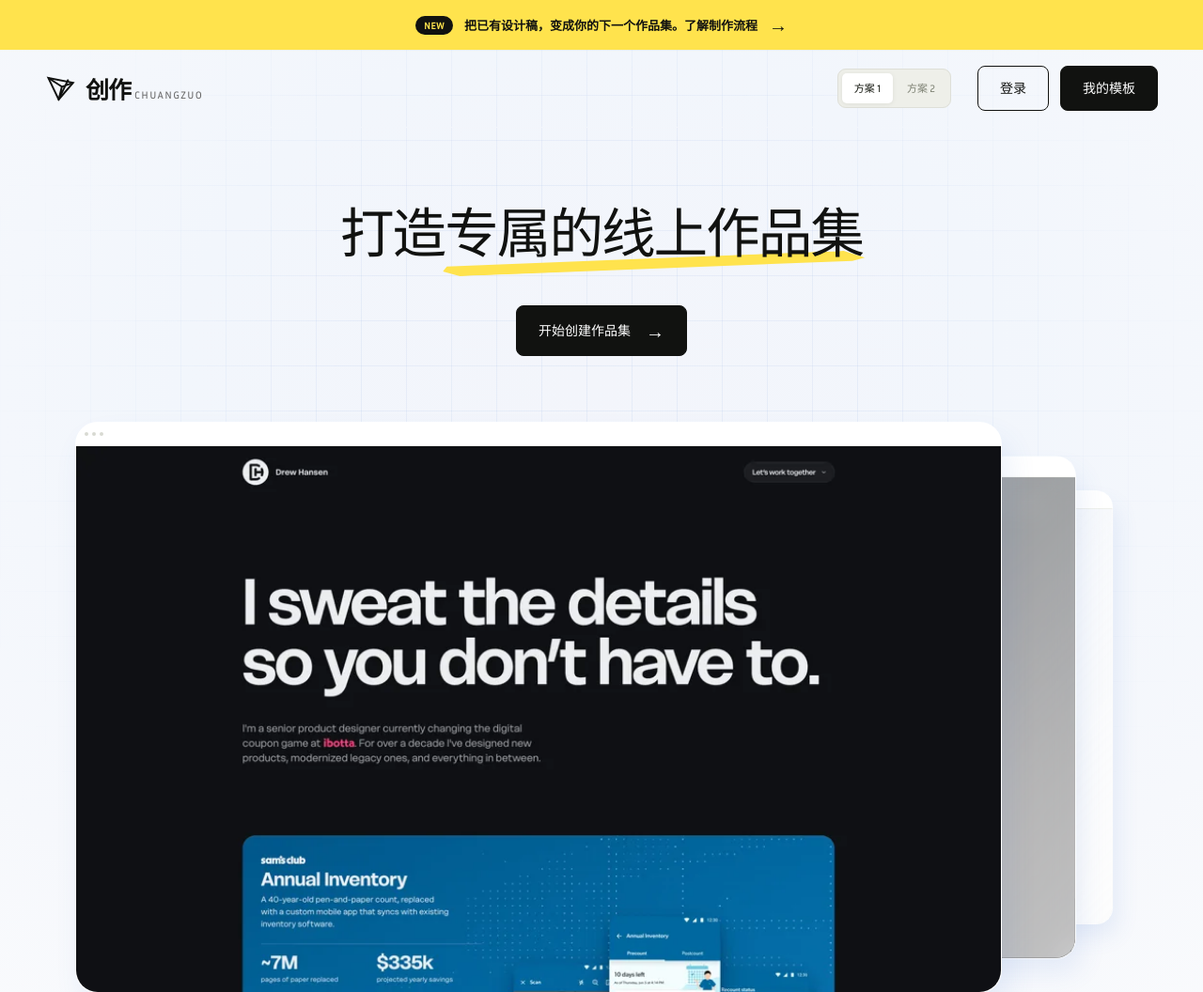
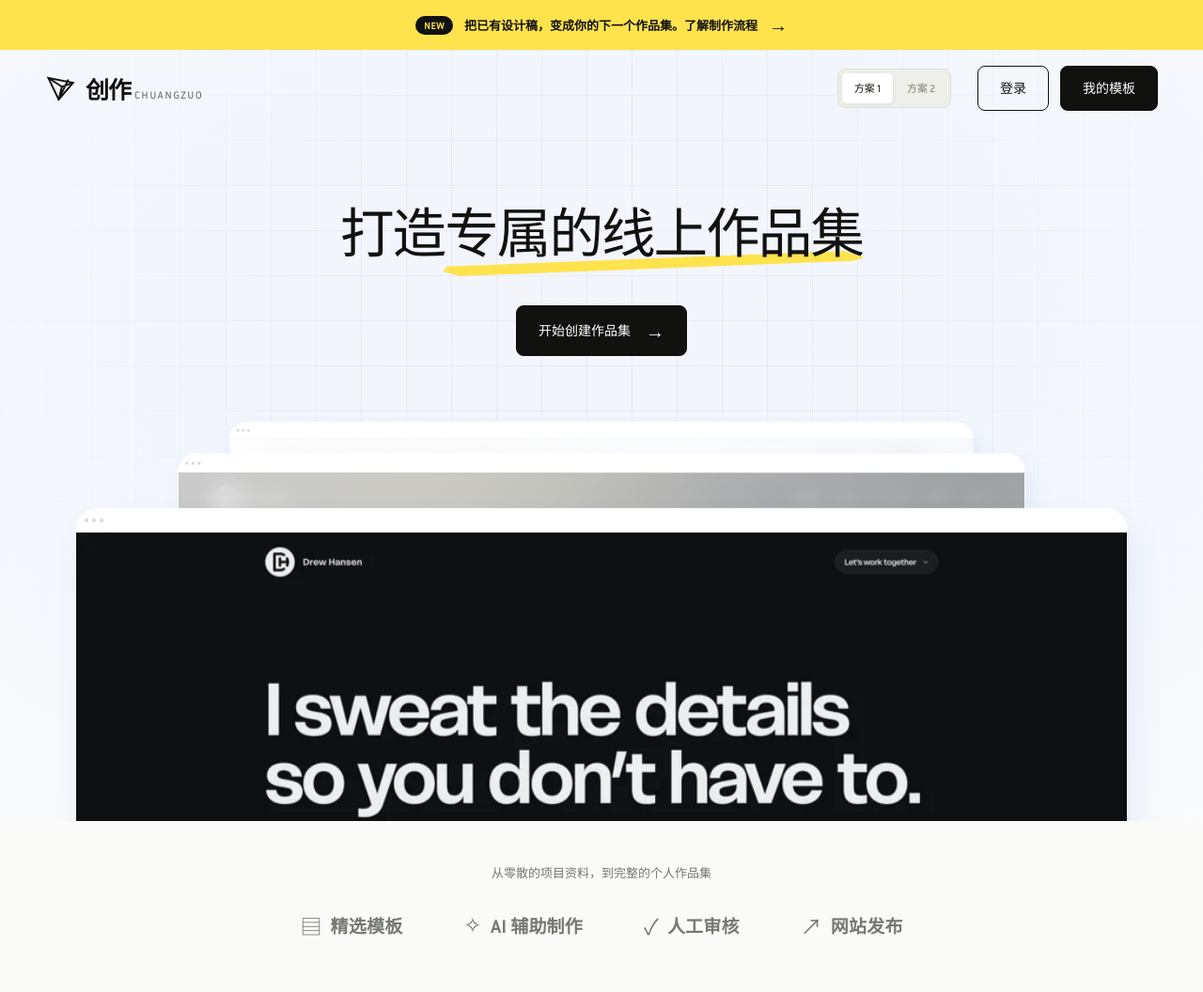
Before and after one commit to lkbDesigner/yepian-template-editor-demo, a website: page portfolio-test/0.design 首页/index.html in a window 1280 px wide. Shown: the top 1056 px of the page at 94% size. Drawn offline with Linux system fonts and the light colour scheme.

Commit message:
Center scheme one layers vertically and crop the lower cover area

```diff
--- a/portfolio-test/0.design 首页/homepage-glass.css
+++ b/portfolio-test/0.design 首页/homepage-glass.css
@@ -185,26 +185,27 @@
 /* Match only the main hero title underline to the announcement yellow. */
 .hero h1 .highlight:after{background:#ffe34d}
 
-/* Scheme 1: a front-facing stack with progressively smaller right-hand layers. */
+/* Scheme 1: centered layers reveal above the front card; crop the lower portion. */
 .hero[data-hero-style=classic] .hero-showcase{
+  --stack-scene-width:min(1120px,calc(100vw - 96px));
   width:calc(100% - 96px);max-width:1120px;left:0;
-  height:auto;aspect-ratio:1.84;margin-top:70px;
-  perspective:none;isolation:isolate;clip-path:none;
+  height:calc(var(--stack-scene-width) * .38);aspect-ratio:auto;margin-top:70px;
+  perspective:none;isolation:isolate;clip-path:inset(-40px -100vw 0 -100vw);
 }
 .hero[data-hero-style=classic] .hero-preview{
-  --stack-x:0%;--stack-scale:1;--lift:0px;
-  display:block;width:88%;height:auto;aspect-ratio:1.62;
-  top:0;left:0;right:auto;translate:0 0;
+  --stack-y:calc(var(--stack-scene-width) * .082);--stack-scale:1;--lift:0px;
+  display:block;width:100%;height:auto;aspect-ratio:1.62;
+  top:0;left:50%;right:auto;translate:0 0;
   border:1px solid transparent;border-radius:24px;
-  transform-origin:left center;
-  transform:translate3d(var(--stack-x),0,0) scale(var(--stack-scale));
+  transform-origin:center top;
+  transform:translate3d(-50%,var(--stack-y),0) scale(var(--stack-scale));
   box-shadow:8px 18px 30px #4779cf1a;
   transition:transform var(--plane-duration,840ms) cubic-bezier(.22,.65,.28,1) var(--plane-delay,0ms);
   will-change:transform,translate;
 }
-.hero[data-hero-style=classic] .hero-preview[data-plane-rank="1"]{--stack-x:0%;--stack-scale:1;z-index:3}
-.hero[data-hero-style=classic] .hero-preview[data-plane-rank="2"]{--stack-x:20%;--stack-scale:.88;z-index:2}
-.hero[data-hero-style=classic] .hero-preview[data-plane-rank="3"]{--stack-x:36%;--stack-scale:.76;z-index:1}
+.hero[data-hero-style=classic] .hero-preview[data-plane-rank="1"]{--stack-y:calc(var(--stack-scene-width) * .082);--stack-scale:1;z-index:3}
+.hero[data-hero-style=classic] .hero-preview[data-plane-rank="2"]{--stack-y:calc(var(--stack-scene-width) * .03);--stack-scale:.805;z-index:2}
+.hero[data-hero-style=classic] .hero-preview[data-plane-rank="3"]{--stack-y:0px;--stack-scale:.706;z-index:1}
 .hero[data-hero-style=classic] .hero-preview .browser-bar{height:25px;background:white;border-bottom:1px solid #ebede6}
 .hero[data-hero-style=classic] .hero-preview .browser-bar span{display:none}
 .hero[data-hero-style=classic] .hero-preview .preview-image{position:relative;height:calc(100% - 25px);background:white;overflow:hidden}
@@ -223,7 +224,7 @@
   backdrop-filter:blur(20px) saturate(.45);-webkit-backdrop-filter:blur(20px) saturate(.45);
 }
 @media(max-width:700px){
-  .hero[data-hero-style=classic] .hero-showcase{width:92%;max-width:520px;margin-top:40px}
+  .hero[data-hero-style=classic] .hero-showcase{--stack-scene-width:min(520px,92vw);width:92%;max-width:520px;height:calc(var(--stack-scene-width) * .5);margin-top:40px}
   .hero[data-hero-style=classic] .hero-preview{border-radius:14px;box-shadow:5px 12px 20px #4779cf1a}
   .hero[data-hero-style=classic] .hero-preview .browser-bar{height:17px}
   .hero[data-hero-style=classic] .hero-preview .preview-image{height:calc(100% - 17px)}
--- a/portfolio-test/0.design 首页/index.html
+++ b/portfolio-test/0.design 首页/index.html
@@ -9,7 +9,7 @@
 <link rel="preload" href="assets/homepage/preview-0.webp" as="image">
 <link rel="stylesheet" href="../3_中文_空模板/github-auth.css?v=admin-entry-1">
 <link rel="stylesheet" href="homepage.css?v=uxfolio-interactions-2">
-<link href="homepage-glass.css?v=front-stack-39" rel="stylesheet"></head>
+<link href="homepage-glass.css?v=center-stack-40" rel="stylesheet"></head>
 <body>
 <a class="announcement" href="#workflow"><b>NEW</b><span>把已有设计稿，变成你的下一个作品集。了解制作流程</span><span class="arrow" aria-hidden="true">→</span></a>
 <header class="site-header"><div class="wrap header-inner"><a class="brand" href="index.html" aria-label="创作首页"><svg viewBox="0 0 40 40" fill="none" aria-hidden="true"><path d="M4 7 35 13 17 34 4 7Z" stroke="currentColor" stroke-width="2.3" /><path d="m4 7 17 11 14-5M21 18l-4 16 12-25" stroke="currentColor" stroke-width="2.3" stroke-linejoin="round" /></svg><span>创作<small>CHUANGZUO</small></span></a><fieldset class="scheme-switch"><legend class="visually-hidden">首屏作品集展示方案</legend><label class="scheme-option"><input type="radio" name="hero-scheme" value="classic" checked><span>方案 1</span></label><label class="scheme-option"><input type="radio" name="hero-scheme" value="glass"><span>方案 2</span></label></fieldset><nav class="account-nav" aria-label="账号"><button class="button outline" type="button" data-account-login="">登录</button><button class="button" type="button" data-my-templates="">我的模板</button></nav></div></header>
@@ -119,5 +119,5 @@
 <section class="final-cta grid-paper"><h2>让你的下一个机会，<br>从一份<span class="highlight">好作品集</span>开始。</h2><a class="button" href="#templates">创建属于我的作品集<span class="arrow" aria-hidden="true">→</span></a><div class="final-collage" aria-hidden="true"><img src="assets/homepage/preview-5.webp" width="720" height="525" loading="lazy" alt="" style="--rotate:-9deg;--offset:50px"><img src="assets/homepage/preview-3.webp" width="720" height="525" loading="lazy" alt="" style="--rotate:5deg;--offset:12px"><img src="assets/homepage/preview-0.webp" width="720" height="525" loading="lazy" alt="" style="--rotate:-4deg;--offset:35px"><img src="assets/homepage/preview-2.webp" width="720" height="525" loading="lazy" alt="" style="--rotate:7deg;--offset:0px"><img src="assets/homepage/preview-6.webp" width="720" height="525" loading="lazy" alt="" style="--rotate:-6deg;--offset:40px"><img src="assets/homepage/preview-4.webp" width="720" height="525" loading="lazy" alt="" style="--rotate:4deg;--offset:15px"><img src="assets/homepage/preview-7.webp" width="720" height="525" loading="lazy" alt="" style="--rotate:-4deg;--offset:50px"></div></section>
 </main><footer class="site-footer"><div class="wrap"><div class="footer-main"><div class="footer-brand"><a class="brand" href="index.html" aria-label="创作首页"><svg viewBox="0 0 40 40" fill="none" aria-hidden="true"><path d="M4 7 35 13 17 34 4 7Z" stroke="currentColor" stroke-width="2.3" /><path d="m4 7 17 11 14-5M21 18l-4 16 12-25" stroke="currentColor" stroke-width="2.3" stroke-linejoin="round" /></svg><span>创作<small>CHUANGZUO</small></span></a><p>用作品记录思考，让设计连接机会。<br>属于设计师的个人作品集，从创作开始。</p></div><div class="footer-links"><h3>探索创作</h3><a href="#templates">作品集模板</a><a href="#examples">精选作品集</a><a href="#workflow">制作流程</a></div><div class="footer-links"><h3>开始创作</h3><a href="#templates">选择空白模板</a><a href="../3_%E4%B8%AD%E6%96%87_%E7%A9%BA%E6%A8%A1%E6%9D%BF/editor.html?new=1&preset=filled&v=approval-flow-3" target="_blank" rel="noopener noreferrer">体验已填示例 ↗</a><a href="#faq">常见问题</a></div></div><div class="footer-bottom"><span>© 2026 创作 Chuangzuo</span><button type="button" class="back-top">返回顶部 ↑</button></div></div></footer>
 <script src="../3_中文_空模板/github-save.js?v=connection-recovery-2"></script>
-<script src="homepage.js?v=front-stack-39"></script>
+<script src="homepage.js?v=center-stack-40"></script>
 </body></html>
```
